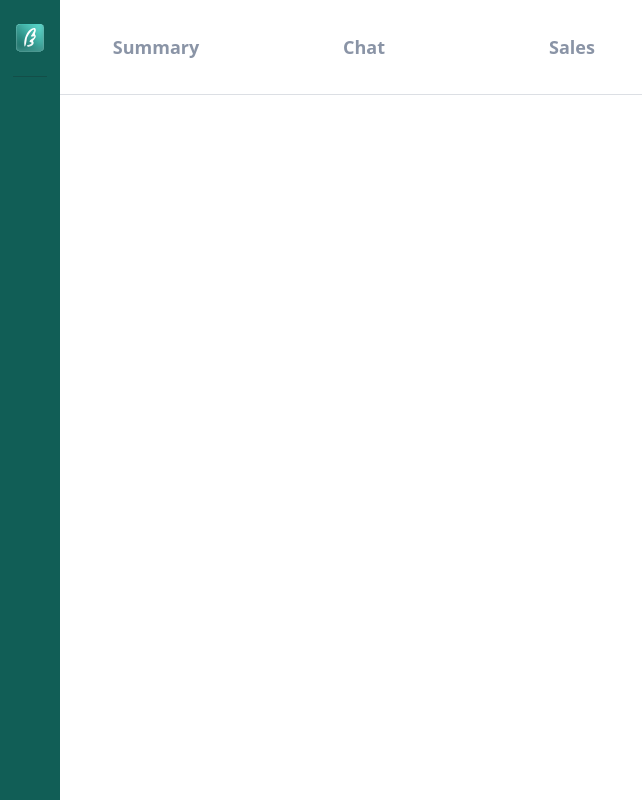
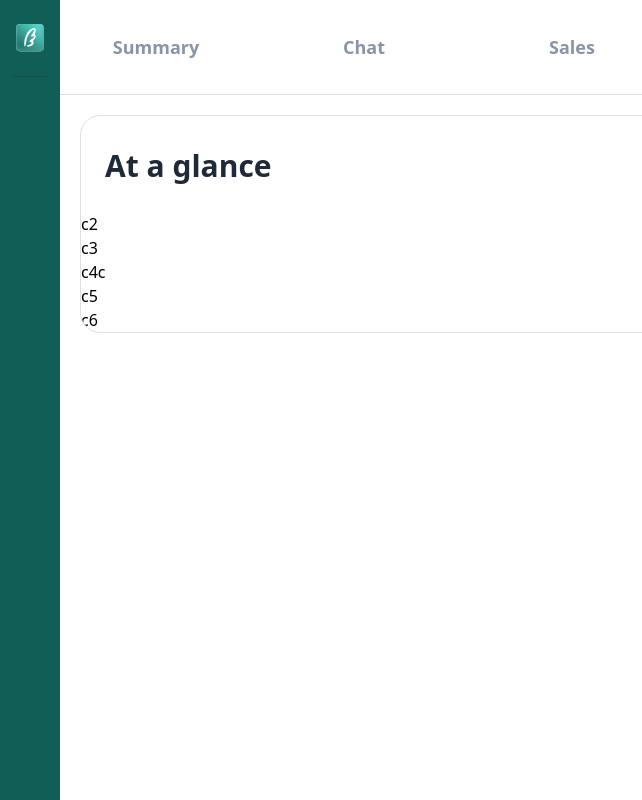
Before and after one commit to sanidhyarathore/Wingman, a React (Vite) app in the folder firstpage/: page / in a window 1280 px wide. Shown: the top 800 px of the page, without its empty margins (0-642 px from the left). Built offline with nearby package versions, Linux system fonts and the light colour scheme.

Commit message:
h1 heading complete

```diff
--- /dev/null
+++ b/firstpage/src/components/Home.jsx
@@ -0,0 +1,21 @@
+
+function Home() {
+    return (
+        <div className='w-[1300px] h-auto max-h-[1591px] overflow-hidden m-[20px] border-[1px] border-[#DCDFE4] rounded-[20px] flex-col items-center justify-center'>
+            <div className="flex pt-[32px] pr-[24px] pb-[16px] pl-[24px]">
+                <div className="flex w-full gap-8 ">
+                    <h4 className="text-3xl font-semibold text-gray-800">At a glance</h4>
+                </div>
+                <button className="bg-red-100 rounded-[10px]">7 Days</button>
+            </div>
+
+            <div className="">c2</div>
+            <div className="">c3</div>
+            <div className="">c4c</div>
+            <div className="">c5</div>
+            <div className="">c6</div>
+        </div>
+    )
+}
+
+export default Home
--- a/firstpage/src/components/dashboard.jsx
+++ b/firstpage/src/components/dashboard.jsx
@@ -1,11 +1,12 @@
+import Home from "./Home"
 import Topbar from "./Topbar"
 
 const Dashboard = () => {
     return (
-        <>
+        <div className="flex-col bg-white">
             <Topbar />
-
-        </>
+            <Home />
+        </div>
     )
 }
 
```
